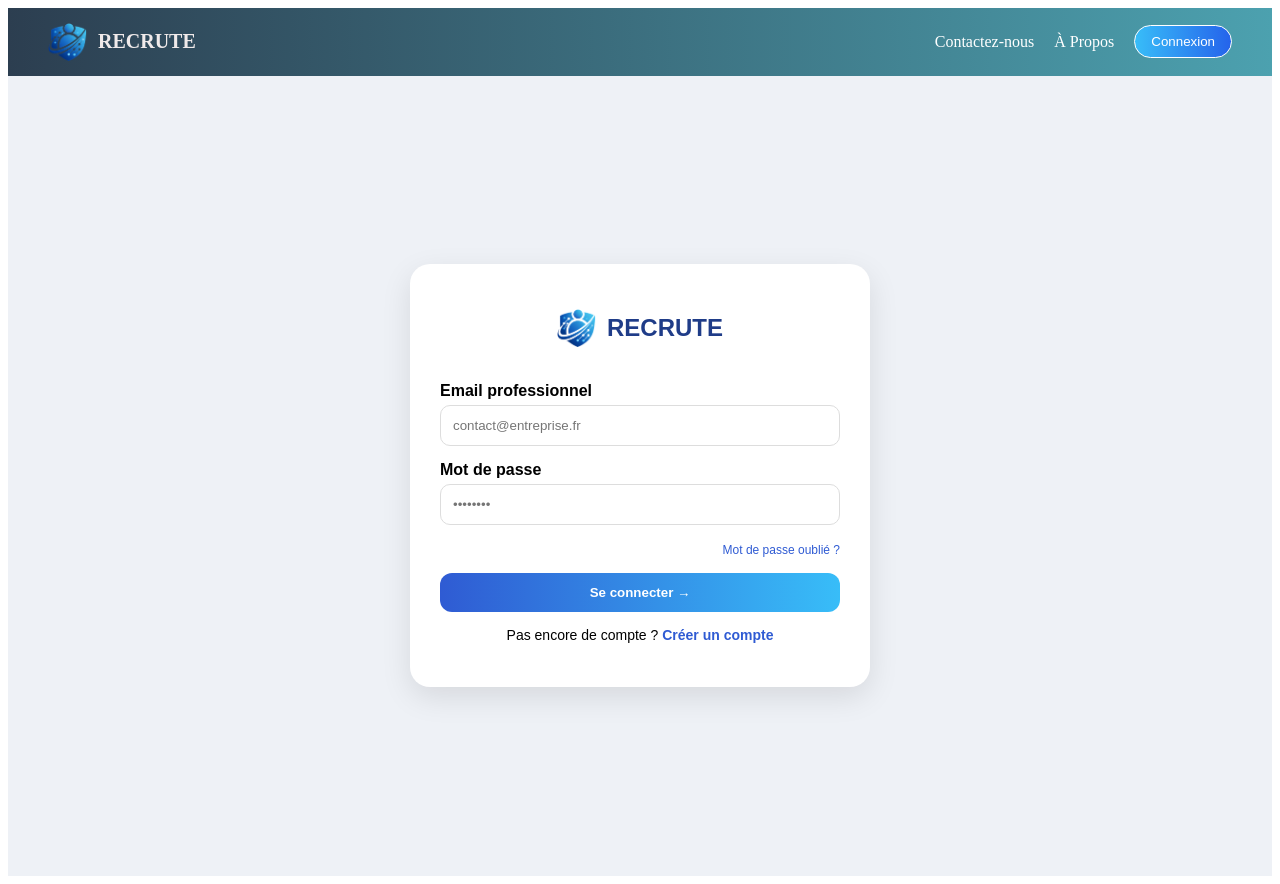
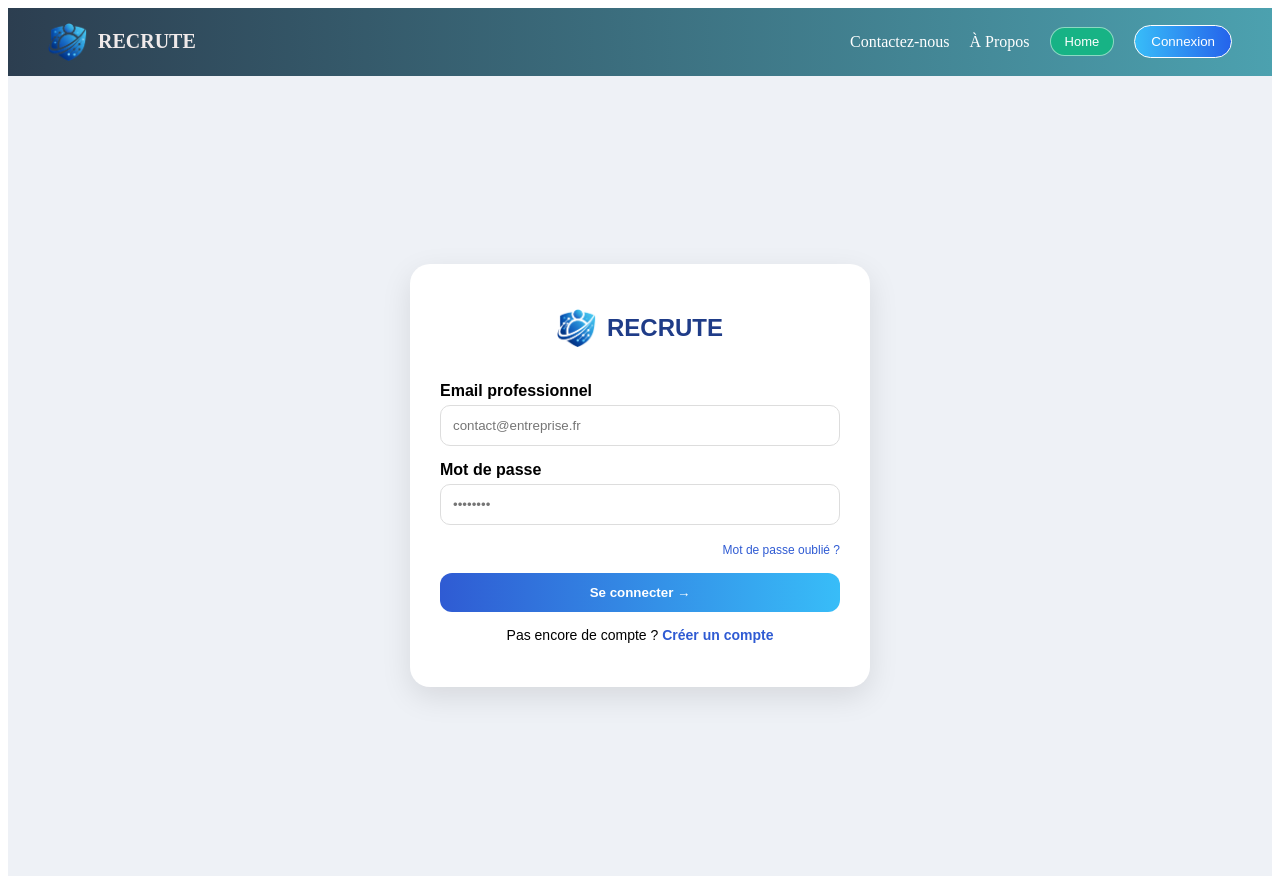
Before and after one commit to yougi97/recruteV0, an Angular app in the folder recrute/: page /login in a window 1280 px wide. Built offline with nearby package versions, Linux system fonts and the light colour scheme.

Commit message:
lien profil connexion

```diff
--- a/recrute/src/app/app.routes.ts
+++ b/recrute/src/app/app.routes.ts
@@ -15,5 +15,6 @@ export const routes: Routes = [
     { path: 'users/company/:id/update', component: UpdateCompany },
     { path: 'users/company/:id', component: CompanyHome },
     { path: 'register', component: Register },
-    {path: 'profile', component: Profile}
+    { path: 'profil', component: Profile },
+    { path: 'profile', redirectTo: 'profil', pathMatch: 'full' }
 ];
--- a/recrute/src/app/login/login.ts
+++ b/recrute/src/app/login/login.ts
@@ -33,7 +33,7 @@ export class Login {
       this.authService.login(email, password).subscribe({
         next: () => {
           this.toastr.success('Connexion réussie!', 'Bienvenue');
-          setTimeout(() => this.router.navigate(['/home']), 1500);
+          setTimeout(() => this.router.navigate(['/profil']), 1500);
         },
         error: (err: unknown) => {
           console.error('Login error:', err);
--- a/recrute/src/app/navbar/navbar.html
+++ b/recrute/src/app/navbar/navbar.html
@@ -9,9 +9,12 @@
     <a href="#">À Propos</a>
 
     @if (!isLoggedIn()) {
+      <button class="home-btn" routerLink="/">Home</button>
       <button class="login-btn" routerLink="/login">Connexion</button>
     } @else {
       <div class="user-section">
+        <button class="home-btn" routerLink="/">Home</button>
+        <button class="profile-btn" routerLink="/profil">Profil</button>
         <span class="user-email">{{ getCurrentUser() }}</span>
         <button class="logout-btn" (click)="logout()">Déconnexion</button>
       </div>
--- a/recrute/src/app/navbar/navbar.scss
+++ b/recrute/src/app/navbar/navbar.scss
@@ -68,6 +68,40 @@
   white-space: nowrap;
 }
 
+.profile-btn {
+  padding: 6px 14px;
+  border-radius: 15px;
+  border: 1px solid rgba(255, 255, 255, 0.5);
+  background: rgba(37, 99, 235, 0.85);
+  color: white;
+  cursor: pointer;
+  font-size: 13px;
+  transition: all 0.3s ease;
+}
+
+.profile-btn:hover {
+  background: rgba(37, 99, 235, 1);
+  transform: scale(1.05);
+  box-shadow: 0 4px 12px rgba(0, 0, 0, 0.2);
+}
+
+.home-btn {
+  padding: 6px 14px;
+  border-radius: 15px;
+  border: 1px solid rgba(255, 255, 255, 0.5);
+  background: rgba(16, 185, 129, 0.85);
+  color: white;
+  cursor: pointer;
+  font-size: 13px;
+  transition: all 0.3s ease;
+}
+
+.home-btn:hover {
+  background: rgba(16, 185, 129, 1);
+  transform: scale(1.05);
+  box-shadow: 0 4px 12px rgba(0, 0, 0, 0.2);
+}
+
 .logout-btn {
   padding: 6px 14px;
   border-radius: 15px;
```
